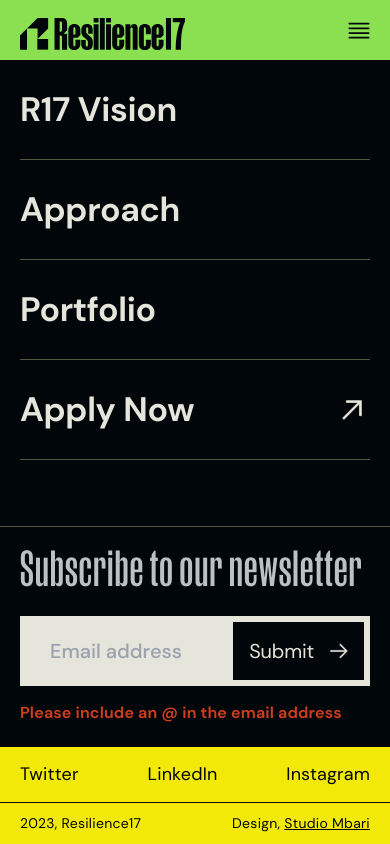
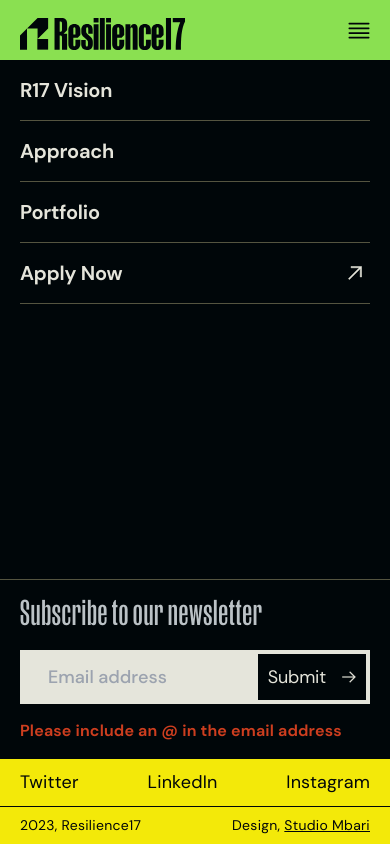
Before and after one commit to Yaasir024/Resilience17-Marketing, a Vue app: page / in a window 390 px wide. Both pictures are taken after a click on the button 359 px from the left and 30 px from the top of the page. Shown: the top 844 px of the page. Built offline with nearby package versions, Linux system fonts and the light colour scheme.

Commit message:
/mobile-changes

```diff
--- a/src/components/home/Hero.vue
+++ b/src/components/home/Hero.vue
@@ -14,11 +14,11 @@
 
 const toggleMobileNav = () => {
     console.log('toggle')
-    if(showMobileNav.value) {
+    if (showMobileNav.value) {
         document.body.classList.remove('modal-open');
         showMobileNav.value = false
     }
-    else if(!showMobileNav.value) {
+    else if (!showMobileNav.value) {
         document.body.classList.add('modal-open');
         showMobileNav.value = true
     }
@@ -99,17 +99,17 @@
                         <div class="fixed h-[calc(100vh-60px)] sm:h-[calc(100vh-100px)] flex flex-col justify-between bottom-0 left-0 right-0 bg-rm-dark z-50 overflow-y-auto"
                             v-if="showMobileNav">
                             <ul class="px-[20px]">
-                                <li class="py-[30px] text-[34px] leading-[39px] tracking-[-0.01em] font-bold text-rm-light border-b border-[#545440] cursor-pointer"
+                                <li class="py-[16px] text-xl leading-[28px] tracking-[-0.01em] font-bold text-rm-light border-b border-[#545440] cursor-pointer"
                                     @click="scroll('section-2')">R17 Vision</li>
-                                <li class="py-[30px] text-[34px] leading-[39px] tracking-[-0.01em] font-bold text-rm-light border-b border-[#545440] cursor-pointer"
+                                <li class="py-[16px] text-xl leading-[28px] tracking-[-0.01em] font-bold text-rm-light border-b border-[#545440] cursor-pointer"
                                     @click="scroll('approach')">Approach</li>
-                                <li class="py-[30px] text-[34px] leading-[39px] tracking-[-0.01em] font-bold text-rm-light border-b border-[#545440] cursor-pointer"
+                                <li class="py-[16px] text-xl leading-[28px] tracking-[-0.01em] font-bold text-rm-light border-b border-[#545440] cursor-pointer"
                                     @click="scroll('portfolio')">Portfolio</li>
-                                <li class="text-[34px] leading-[39px] tracking-[-0.01em] font-bold text-rm-light border-b border-[#545440] cursor-pointer"
+                                <li class="text-xl leading-[28px] tracking-[-0.01em] font-bold text-rm-light border-b border-[#545440] cursor-pointer"
                                     @click="scroll('portfolio')">
-                                    <a href="#" class="py-[30px] flex items-center justify-between">
+                                    <a href="#" class="py-[16px] flex items-center justify-between">
                                         <span class="font-bold">Apply Now </span>
-                                        <svg class="mr-2" width="20" height="20" viewBox="0 0 16 16" fill="none"
+                                        <svg class="mr-2" width="14" height="14" viewBox="0 0 16 16" fill="none"
                                             xmlns="http://www.w3.org/2000/svg">
                                             <path
                                                 d="M3.5 0.5V2H12.9425L0.5 14.4425L1.5575 15.5L14 3.0575V12.5H15.5V0.5H3.5Z"
@@ -119,19 +119,19 @@
                                 </li>
                             </ul>
                             <div class="border-t border-[#545440]">
-                                <div class="pt-[16px] px-[20px] pb-[24px] w-full">
+                                <div class="pt-[12px] px-[20px] pb-[18px] w-full">
                                     <h2
-                                        class="text-[48px] leading-[49px] tracking-[0.02em] font-medium font-manuka text-rm-light-2 ">
+                                        class="text-[34px] leading-[40px] tracking-[0.02em] font-medium font-manuka text-rm-light-2 ">
                                         Subscribe to
                                         our newsletter</h2>
-                                    <div class="mt-[24px] w-full bg-rm-light p-1.5 ">
+                                    <div class="mt-[18px] w-full bg-rm-light p-1 ">
                                         <form @submit.prevent class="flex">
                                             <input type="text" placeholder="Email address"
-                                                class="w-full px-[24px] text-[20px] leading-[26px] xs:leading-[31px] bg-transparent border-none outline-none font-medium text-rm-dark">
+                                                class="w-full px-[24px] text-lg leading-[26px] xs:leading-[31px] bg-transparent border-none outline-none font-medium text-rm-dark">
                                             <button type="submit"
-                                                class="text-[20px] leading-[26px] tracking-[-0.01em] p-[16px]  bg-rm-dark flex items-center text-rm-light"><span
+                                                class="text-lg leading-[26px] tracking-[-0.01em] p-[10px]  bg-rm-dark flex items-center text-rm-light"><span
                                                     class="">Submit</span> <svg
-                                                    class="arrow ml-[16px] w-[18px] xs:w-[24px] h-[16px] xs:h-[20px] "
+                                                    class="arrow ml-[16px] w-[14px] xs:w-[24px] h-[14px] xs:h-[20px] "
                                                     viewBox="0 0 50 42" fill="none" xmlns="http://www.w3.org/2000/svg">
                                                     <path
                                                         d="M29 1L26.14 3.786L41.3 19H1V23H41.3L26.14 38.146L29 41L49 21L29 1Z"
@@ -146,7 +146,7 @@
                                 </div>
                                 <div class="bg-rm-yellow">
                                     <div
-                                        class="px-[20px] py-[16px] flex items-center justify-between border-b border-rm-dark">
+                                        class="px-[20px] py-[12px] flex items-center justify-between border-b border-rm-dark">
                                         <a href="#" class="text-lg leading-[23px] tracking-[0.01em]">
                                             Twitter
                                         </a>
@@ -157,7 +157,7 @@
                                             Instagram
                                         </a>
                                     </div>
-                                    <div class="px-[20px] py-[12px] flex items-center justify-between">
+                                    <div class="px-[20px] py-[10px] flex items-center justify-between">
                                         <span class="text-[14px] leading-[17px] tracking-[0.02em]">{{ currentYear }},
                                             Resilience17</span>
                                         <span class="text-[14px] leading-[17px] tracking-[0.02em]">Design, <span
@@ -173,7 +173,7 @@
             </header>
 
             <div
-                class="mt-[55px] px-[34px] md:px-[65px] lg:px-[80px] 3xl:px-[220px] text-[144px] sm:text-[130px] lg:text-[150px] xl:text-[195px] 2xl:text-[220px] leading-[121px] xl:leading-[150px] 2xl:leading-[175px] tracking-[0.01em] text-center font-[900] font-manuka  relative overflow-hidden max-w-[1520px] 2xl:mx-auto">
+                class="mt-[55px] px-[34px] md:px-[65px] lg:px-[80px] 3xl:px-[220px] text-[115px] 3xs:text-[144px] sm:text-[130px] lg:text-[150px] xl:text-[195px] 2xl:text-[220px] leading-[95px] 3xs:leading-[121px] xl:leading-[150px] 2xl:leading-[175px] tracking-[0.01em] text-center font-[900] font-manuka  relative overflow-hidden max-w-[1520px] 2xl:mx-auto">
                 Backing Africa<span class="font-dm-sans">’</span>s
                 Venture Forward
                 <img src="@/assets/images/home/hero/cloud-left.svg" alt=""
@@ -184,13 +184,13 @@
             </div>
         </div>
         <img src="@/assets/images/home/hero/plane-cloud-right.svg" alt=""
-            class="absolute left-[165px] sm:left-[195px] bottom-[205px] z-[3] ">
+            class="absolute left-[96px] 3xs:left-[165px] sm:left-[195px] bottom-[155px] 3xs:bottom-[205px] z-[3] ">
         <img src="@/assets/images/home/hero/plane-right.svg" alt=""
-            class="absolute left-[100px] sm:left-[155px] bottom-[38px] z-[3] ">
+            class="absolute left-[65px] 3xs:left-[100px] sm:left-[155px] bottom-[8px] 3xs:bottom-[38px] z-[3] ">
         <img src="@/assets/images/home/hero/big-plane.svg" alt=""
-            class="absolute left-[-30px] sm:left-0 bottom-[35px] z-[2] h-[250px] w-[240px] ">
+            class="absolute left-[-30px] sm:left-0 bottom-[35px] z-[2] h-[175px] 3xs:h-[250px] w-[165px] 3xs:w-[240px] ">
         <img src="@/assets/images/home/hero/plane-left.svg" alt=""
-            class="absolute left-[-20px] sm:left-[1px] bottom-[175px] z-[1] ">
+            class="absolute left-[-20px] sm:left-[1px] bottom-[120px] 3xs:bottom-[175px] z-[1] ">
         <img src="@/assets/images/home/hero/plane-cloud-left.svg" alt=""
             class="absolute left-[-20px] sm:left-[1px] bottom-[120px] z-[1] ">
         <div
--- a/src/components/home/Section5.vue
+++ b/src/components/home/Section5.vue
@@ -7,7 +7,7 @@
 
                 </div>
                 <div class="px-[20px] xs:px-[45px] sm:px-[64px] pt-[24px] pb-[40px] bg-rm-dark">
-                    <h3 class="text-[64px] leading-[65px] tracking-[0.05em] font-manuka text-rm-light">Olugbenga <span class="font-dm-sans">‘</span>GB<span class="font-dm-sans">‘</span>
+                    <h3 class="text-[64px] leading-[65px] tracking-[0.05em] font-manuka text-rm-light max-w-[260px] xs:max-w-full">Olugbenga <span class="font-dm-sans">‘</span>GB<span class="font-dm-sans">‘</span>
                         Agboola</h3>
                     <p class="text-[24px] leading-[38px] tracking-[0.01em] mt-[12px] text-rm-light-2">
                         Founder/CEO, <span class="underline">Flutterwave</span></p>
@@ -16,7 +16,7 @@
             <div class="flex-full lg:flex-50% flex flex-col lg:justify-between py-[48px] px-[20px] xs:px-[45px] sm:px-[64px] bg-rm-light-2">
                 <div class="">
                     <div
-                        class="text-[80px] md:text-[90px] lg:text-[104px]  leading-[70px] md:leading-[92px] tracking-[0.01em] font-semibold font-manuka relative">
+                        class="text-[70px] 3xs:text-[80px] md:text-[90px] lg:text-[104px]  leading-[70px] md:leading-[92px] tracking-[-0.01em] 3xs:tracking-[0.01em] font-semibold font-manuka relative">
                         <svg class="absolute top-[1px] xs:top-[18px] sm:top-[6px] left-[-25px] sm:left-[-45px] lg:left-[-26px] h-[20px] w-[38px]" viewBox="0 0 49 27" fill="none" xmlns="http://www.w3.org/2000/svg">
                             <path
                                 d="M23.8945 26.1992L23.4883 25.082C26.9753 17.3971 31.4102 9.28906 36.793 0.757812H48.2695C44.9857 8.44271 41.6849 16.9232 38.3672 26.1992H23.8945ZM1.24609 26.1992L0.839844 25.082C4.32682 17.3971 8.76172 9.28906 14.1445 0.757812H25.5703C22.4896 7.96875 19.2057 16.4492 15.7188 26.1992H1.24609Z"
@@ -58,7 +58,7 @@
                     Features</h1>
                 <div class="mt-[24px] lg:mt-0 lg:flex-33.33% lg:flex">
                     <p
-                        class="text-[18px] leading-[29px] tracking-[0.01em] font-medium text-rm-light text-left max-w-[300px] sm:max-w-full lg:max-w-[320px]">
+                        class="text-[18px] leading-[29px] tracking-[0.01em] font-medium text-rm-light text-left max-w-[300px] sm:max-w-[300px] lg:max-w-[320px]">
                         Backing bold, visionary founders that strive to move Africa forward.</p>
 
                 </div>
--- a/tailwind.config.js
+++ b/tailwind.config.js
@@ -7,6 +7,7 @@
       manuka: ["Test Manuka"],
     },
     screens: {
+      '3xs': "400px",
       xs: "600px",
       sm: "640px",
       // => @media (min-width: 640px) { ... }
```
Also changed, not shown: src/components/home/Footer.vue (+6 -23 lines), src/components/home/Section2.vue (+5 -5 lines), src/components/home/Section3.vue (+15 -8 lines), src/components/home/Section4.vue (+4 -4 lines), src/components/home/Section7.vue (+10 -10 lines).
